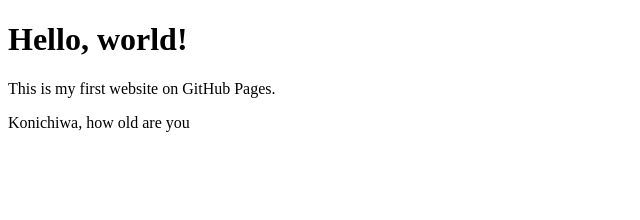
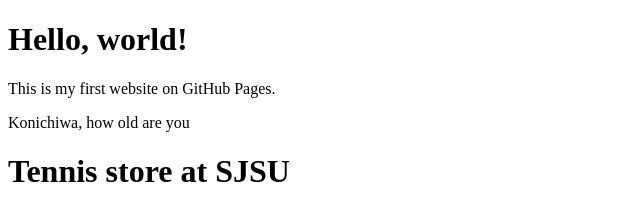
Before and after one commit to rubertyao/mywebsite, a plain HTML site: page index.html in a window 1280 px wide. Shown: the whole page, without its empty margins (0-640 px from the left). Drawn offline with Linux system fonts and the light colour scheme.

Commit message:
Update index.html

```diff
--- a/index.html
+++ b/index.html
@@ -7,5 +7,6 @@
   <h1>Hello, world!</h1>
   <p>This is my first website on GitHub Pages.</p>
   <p> Konichiwa, how old are you</p>
+  <h1>  Tennis store at SJSU <h1></p>
 </body>
 </html>
```
